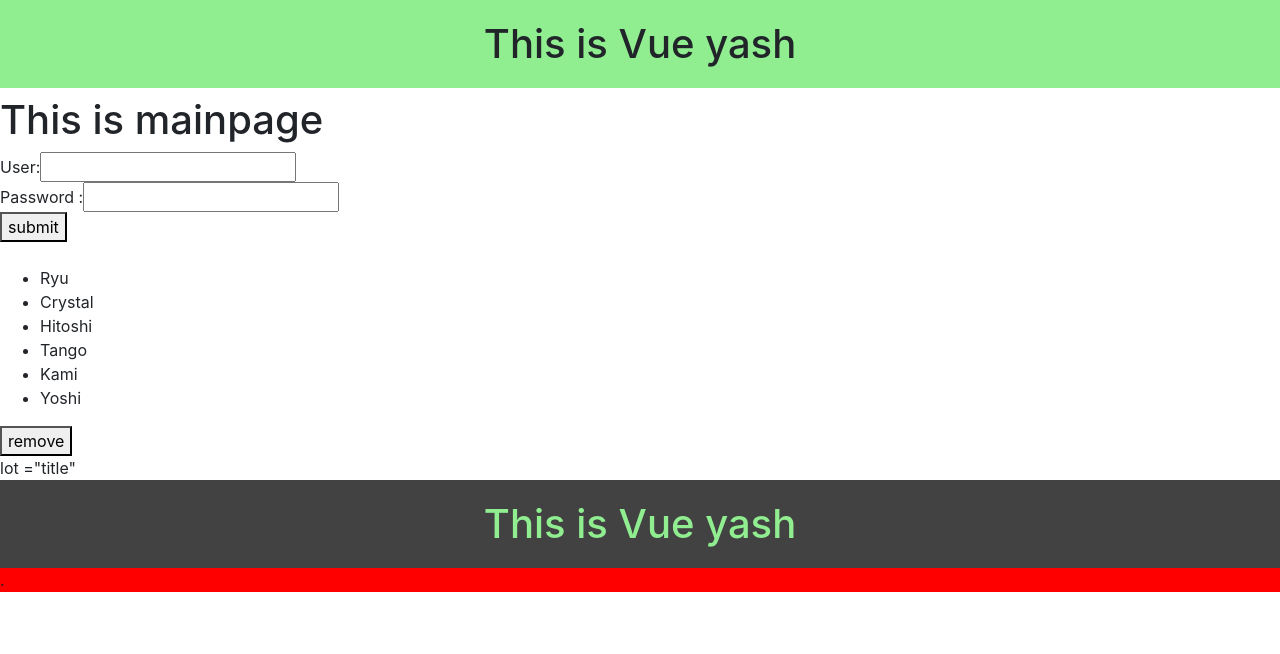
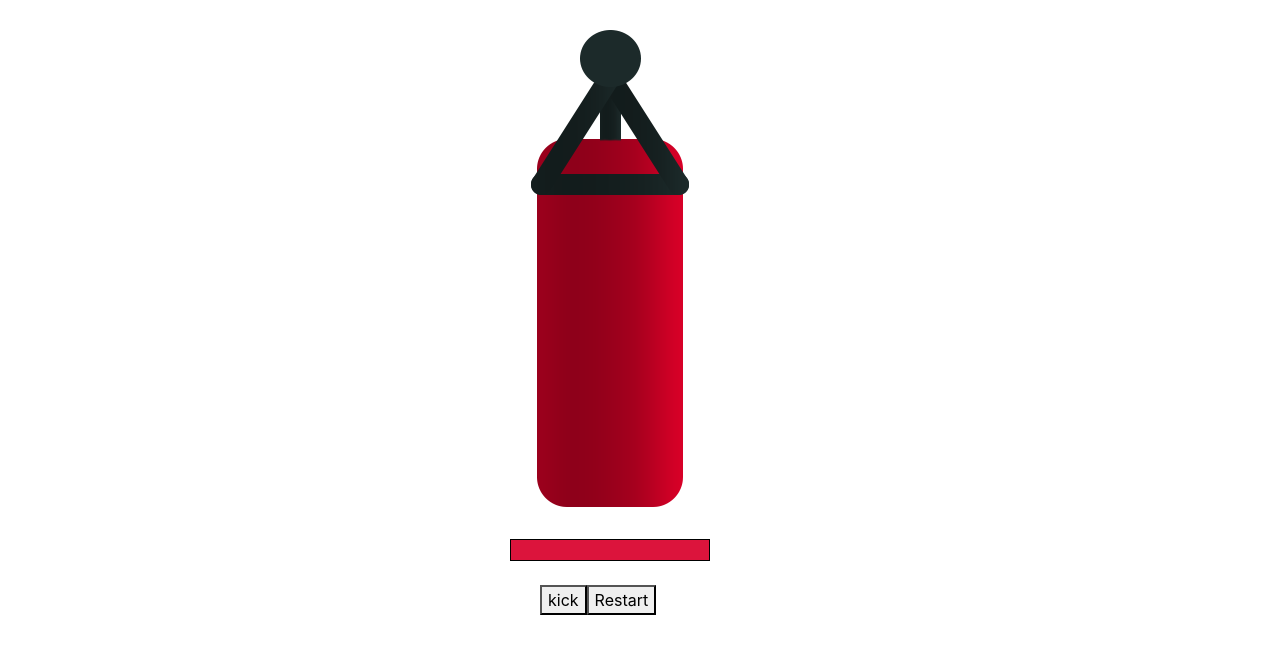
Before and after one commit to BalanaguYashwanth/Vue.js, a Vue app: page / in a window 1280 px wide. Shown: the top 654 px of the page. Built offline with nearby package versions, Linux system fonts and the light colour scheme.

Commit message:
Update App.vue

```diff
--- a/src/App.vue
+++ b/src/App.vue
@@ -6,9 +6,11 @@
   <!-- <practice1 /> -->
   <!-- <dynamiccss /> -->
   <!-- <reference /> -->
-  <appheader  v-bind:title="title"  v-on:change="updatechange($event)" />
-  <mpage v-bind:all="all">
+  <kickbag />
+  <!-- <appheader  v-bind:title="title"  v-on:change="updatechange($event)" />
+  <mpage v-bind:all="all"> -->
 
+<!--
   <div slot="form">
   User:<input type="text" >
   <br>
@@ -20,19 +22,20 @@
  </div>
 
   </mpage>lot ="title"
-  <appfooter v-bind:title="title" />
-</div>
+  <appfooter v-bind:title="title" /> -->
+
+ </div>
 </template>
 <script>
 //import todo from './components/Basics';
 //import Mousemove from './components/Mousemove';
 //import inputinterrupt from './components/Input-Interept';
 //import practice from './components/practice';
-//import kickbag from './components/kickbag';
+import kickbag from './components/kickbag';
 //import reference from './components/reference';
-import appheader from './components/header';
-import appfooter from './components/footer'
-import mpage from './components/mpage'
+// import appheader from './components/header';
+// import appfooter from './components/footer'
+// import mpage from './components/mpage'
 export default{
     name:"App",
     data(){
@@ -64,11 +67,11 @@ export default{
       //practice,
       //practice1,
       //dynamiccss,
-      //kickbag,
+      kickbag,
       //reference,
-      appheader,
-      appfooter,
-      mpage,
+      // appheader,
+      // appfooter,
+      // mpage,
     },
 };
 </script>
```
